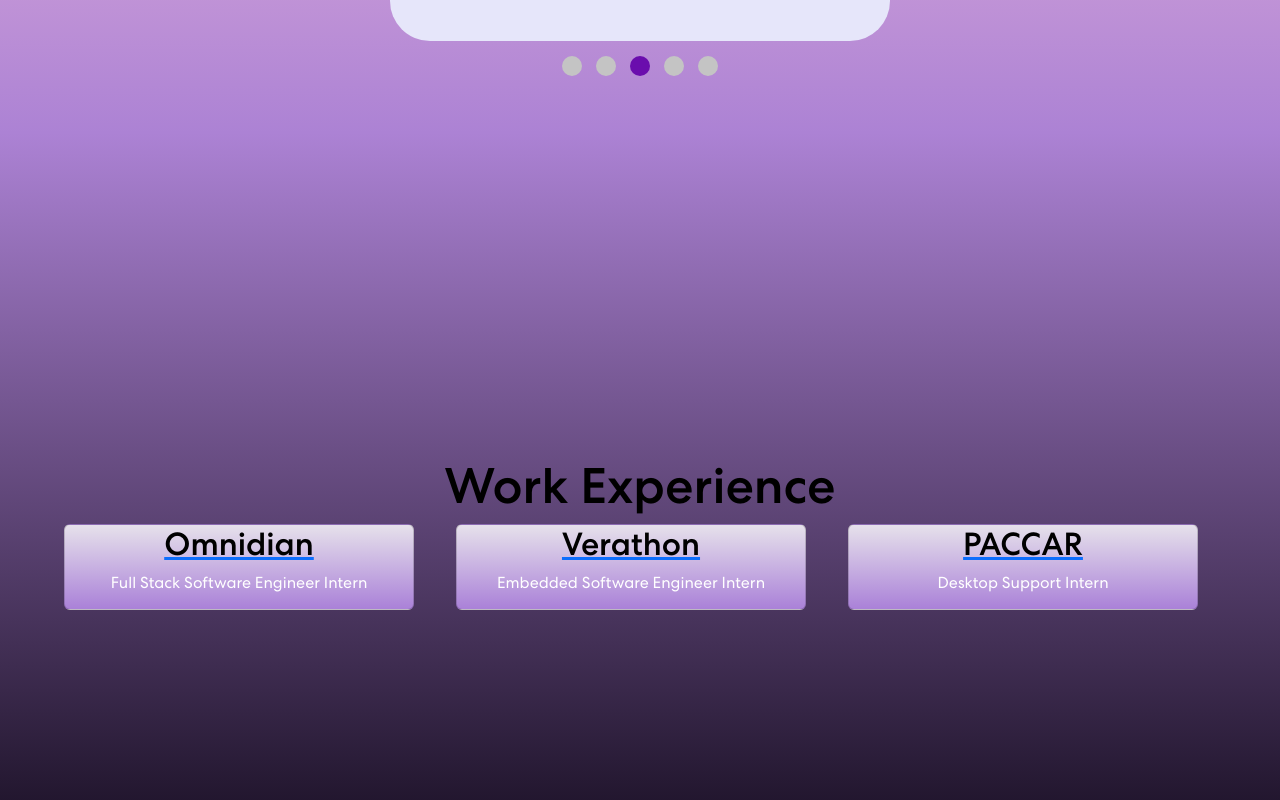
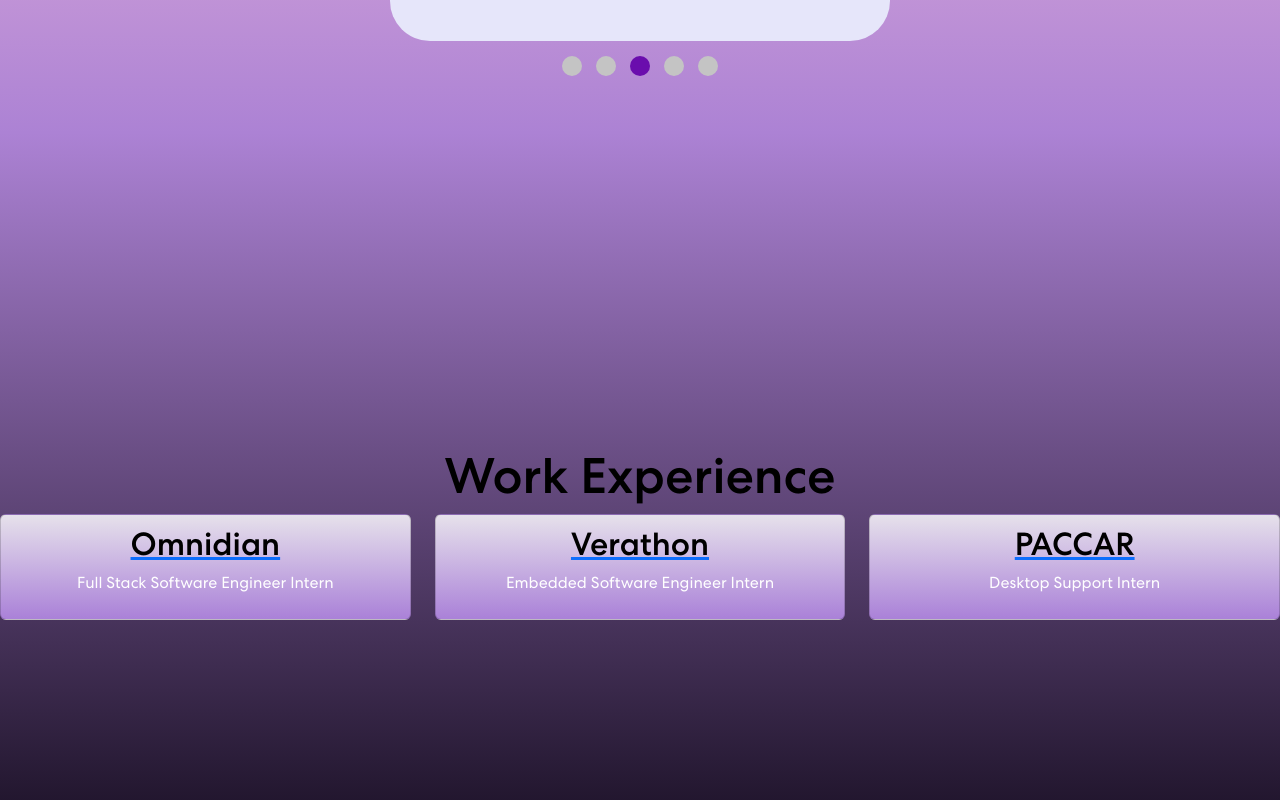
Before and after one commit to Freedmk/freedmk.github.io, a React (Create React App) app: page / in a window 1280 px wide. Shown: the part 1240-2040 px from the top of the page. Built offline with nearby package versions, Linux system fonts and the light colour scheme.

Commit message:
style changes

```diff
--- a/src/Application.css
+++ b/src/Application.css
@@ -254,7 +254,6 @@
 
 /************ Banner Css ************/
 .banner {
-    margin-top: 0;
     padding: 250px 0 150px 0;
     background-image: url('./assets/img/backgroundClouds.jpg');
     background-position: top center;
@@ -293,24 +292,7 @@
     border-width: 3px;
     padding: 10px 10px;
 }
-.banner button {
-    color: #fff;
-    font-weight: 700;
-    font-size: 20px;
-    margin-top: 60px;
-    letter-spacing: 0.8px;
-    display: flex;
-    align-items: center;
-}
-.banner button svg {
-    font-size: 25px;
-    margin-left: 70%;
-    transition: 0.3s ease-in-out;
-    line-height: 1;
-}
-.banner button:hover svg {
-    margin-left: 45px;
-}
+
 .txt-rotate > .wrap {
     border-right: 0.08em solid #666;
 }
@@ -414,12 +396,9 @@
 /************ Experience Css ************/
 .experience {
     background: linear-gradient(#ac82d4, #07010e);
-    padding: 0 0 50px 0;
     position: relative;
     height: 100vh;
     display: flex;
-    padding: 0 4em;
-    flex-wrap: wrap;
     justify-content: space-around;
     align-items: center;
 }
@@ -431,9 +410,7 @@
 }
 /*card*/
 .card {
-    height: 350px;
-    width: 350px;
-    border-radius: 50%;
+    padding: 10px 50px 10px 50px;
     background: linear-gradient(#e6e1eb, #aa81d8);
 }
 .card h2 {
@@ -442,6 +419,7 @@
 }
 .card h2:hover {
     color: #ac82d4;
+    text-decoration: none;
 }
 .card p {
     text-align: center;
--- a/src/components/Card.tsx
+++ b/src/components/Card.tsx
@@ -9,12 +9,12 @@
 
 const Card: FC<CardProps> = ({ company, role, url }) => {
     return (
-        <div className="card">
+        <span className="card">
             <a href={url}>
                 <h2> {company}</h2>
             </a>
             <p>{role}</p>
-        </div>
+        </span>
     );
 };
 
```
